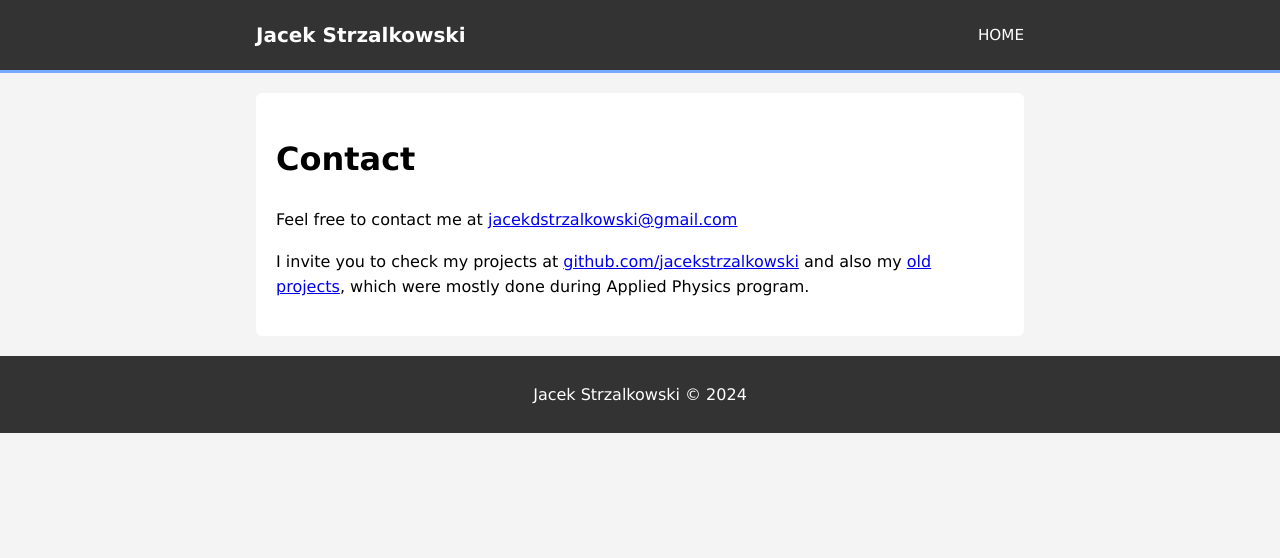
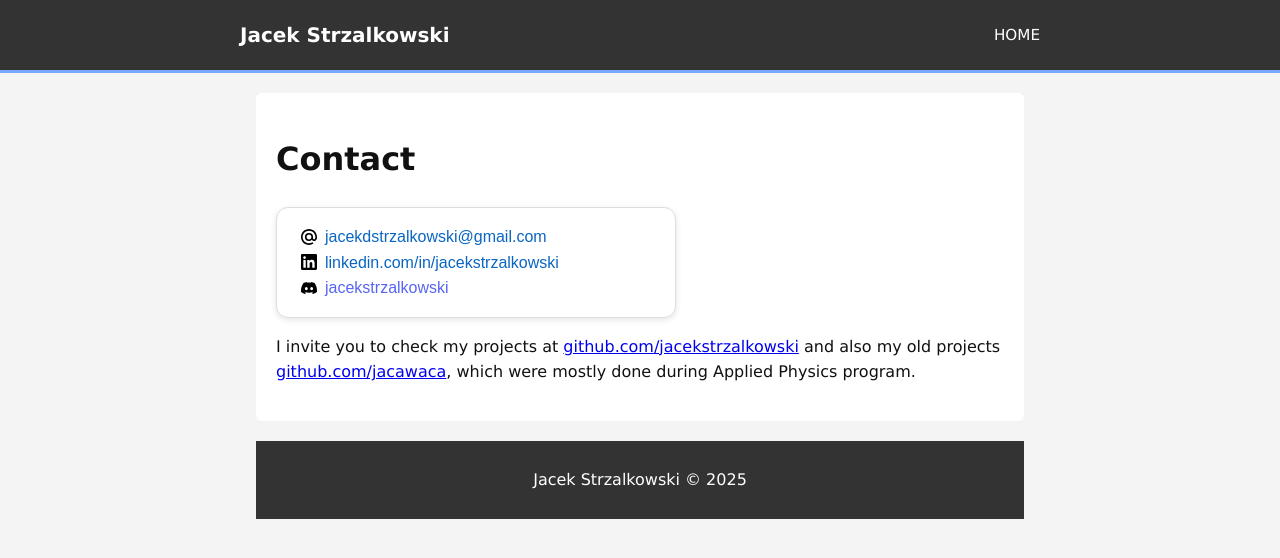
Before and after one commit to jacekstrzalkowski/jacekstrzalkowski.github.io, a Jekyll site: the page contact.html, which Jekyll copies as it is, in a window 1280 px wide. Shown: the top 558 px of the page. Built offline with Jekyll 4.4.1, drawn with Linux system fonts in a browser that asks for light colours.

Commit message:
Add contact icons for email, LinkedIn, and Discord; update contact page layout and styling

```diff
--- a/_layouts/post.html
+++ b/_layouts/post.html
@@ -26,7 +26,7 @@
     </nav>
   </header>
 
-  <main class="container"></main>
+  <main class="container">
     <div class="content">
       <article class="post">
         <h1>{{ page.title }}</h1>
--- a/contact.html
+++ b/contact.html
@@ -23,14 +23,36 @@
     <div class="container">
         <div class="content">
             <h1>Contact</h1>
-            <p>Feel free to contact me at <a href="mailto:jacekdstrzalkowski@gmail.com">jacekdstrzalkowski@gmail.com</a></p>
-            <p>I invite you to check my projects at <a href="https://github.com/jacekstrzalkowski">github.com/jacekstrzalkowski</a> and also my <a href="https://github.com/jacawaca">old projects</a>, which were mostly done during Applied Physics program.</p>
+            <div class="contact-card">
+
+            <div class="contact-item email">
+                <img src="assets/icons/mail.svg" alt="Email">
+                <a href="mailto:jacekdstrzalkowski@gmail.com">
+                    jacekdstrzalkowski@gmail.com
+                </a>
+            </div>
+
+            <div class="contact-item">
+                <img src="assets/icons/linkedin.svg" alt="LinkedIn">
+                <a href="https://www.linkedin.com/in/jacekstrzalkowski-ab3609216/" target="_blank" rel="noopener noreferrer">
+                    linkedin.com/in/jacekstrzalkowski
+                </a>
+            </div>
+
+            <div class="contact-item discord">
+                <img src="assets/icons/discord.svg" alt="Discord">
+                <a href="https://discordapp.com/users/jacekstrzalkowski" target="_blank" rel="noopener noreferrer">
+                    jacekstrzalkowski
+                </a>
+            </div>
+
 
         </div>
+        <p>I invite you to check my projects at <a href="https://github.com/jacekstrzalkowski">github.com/jacekstrzalkowski</a> and also my old projects <a href="https://github.com/jacawaca">github.com/jacawaca</a>, which were mostly done during Applied Physics program.</p>
     </div>
 
     <footer>
-        <p>Jacek Strzalkowski &copy; 2024</p>
+        <p>Jacek Strzalkowski &copy; 2025</p>
     </footer>
 </body>
 </html>
--- a/style.css
+++ b/style.css
@@ -1,13 +1,14 @@
+/* ========== Base / Reset ========== */
 * { box-sizing: border-box; }
+html, body { margin: 0; padding: 0; }
 body {
   font-family: Verdana, Geneva, Tahoma, sans-serif;
-  margin: 0;
-  padding: 0;
   background: #f4f4f4;
   line-height: 1.6;
+  color: #111;
 }
 
-/* Layout container: 80% width but never wider than 800px */
+/* ========== Layout Container ========== */
 .container {
   width: 80%;
   max-width: 800px;
@@ -15,7 +16,7 @@
   padding: 0 1rem;
 }
 
-/* Header */
+/* ========== Header ========== */
 header {
   background: #333;
   color: #fff;
@@ -27,8 +28,7 @@
   justify-content: space-between;
   gap: 1rem;
   min-height: 70px;
-  padding-top: 10px; /* slightly less than your 30px for balance */
-  padding-bottom: 10px;
+  padding: 10px 0;
 }
 #branding h1 {
   margin: 0;
@@ -48,32 +48,96 @@
   gap: 20px;
 }
 
-/* Main content blocks */
-.content, .post {
+/* ========== Main Content Blocks ========== */
+.content,
+.post {
   background: #fff;
   margin-top: 20px;
   padding: 20px;
   border-radius: 6px;
 }
 
-/* Typography inside posts */
-.post h1, .post h2, .post h3 { line-height: 1.25; margin-top: 1.2em; }
+/* ========== Typography in Posts ========== */
+.post h1, .post h2, .post h3 {
+  line-height: 1.25;
+  margin-top: 1.2em;
+}
 .post p { margin: 0.8em 0; }
 
-/* Images: scale to column width by default */
-.post img {
+/* ========== Images (scoped) ========== */
+/* Full-width images only inside .post (and .content if used) */
+.post img,
+.content img,
+.markdown-body img {
+  display: block;
   max-width: 100%;
   width: 100%;
   height: auto;
-  display: block;
   margin: 1em auto;
 }
 
-/* Optional utility for side-by-side, opt-in */
+/* Optional: utility class if you want to opt-in for other places */
+.img-fluid {
+  display: block;
+  max-width: 100%;
+  width: 100%;
+  height: auto;
+  margin: 1em auto;
+}
+
+/* Row/half helpers for side-by-side images/text in posts */
+.post .row { display: flex; gap: 4%; flex-wrap: wrap; }
 .post img.half { max-width: 48%; width: 48%; }
-.post .row { display: flex; gap: 4%; flex-wrap: wrap; }
 
-/* Footer */
+/* ========== Contact Card ========== */
+.contact-card {
+  max-width: 400px;
+  padding: 1rem 1.5rem;
+  border: 1px solid #ddd;
+  border-radius: 12px;
+  box-shadow: 0 2px 6px rgba(0,0,0,0.1);
+  background: #fff;
+  font-family: Arial, sans-serif;
+}
+.contact-card h1 {
+  font-size: 1.5rem;
+  margin-bottom: 1rem;
+  color: #333;
+}
+.contact-item {
+  display: flex;
+  align-items: center;
+  gap: 8px;
+}
+/* Hard override to beat post/content image rules */
+.contact-card .contact-item img {
+  width: 1em !important;
+  height: 1em !important;
+  max-width: none !important;
+  display: inline-block !important;
+  margin: 0 !important;
+  vertical-align: -0.125em;
+}
+.contact-item a {
+  color: #0a66c2;
+  text-decoration: none;
+}
+
+
+.contact-item.discord a {
+  color: #5865F2; /* Discord blurple */
+}
+.contact-item.discord a:hover {
+  text-decoration: underline;
+}
+
+.contact-item.email a:hover {
+  text-decoration: underline;
+}
+
+.contact-item a:hover { text-decoration: underline; }
+
+/* ========== Footer ========== */
 footer {
   background: #333;
   color: #fff;
@@ -82,31 +146,12 @@
   margin-top: 20px;
 }
 
-/* Small screens */
+/* ========== Small Screens ========== */
 @media (max-width: 600px) {
-  header .container { flex-wrap: wrap; justify-content: center; text-align: center; }
+  header .container {
+    flex-wrap: wrap;
+    justify-content: center;
+    text-align: center;
+  }
   header nav ul { gap: 12px; }
 }
-
-.content img,
-.post img,
-.markdown-body img, /* in case you ever use a GitHub-style wrapper */
-img {
-  display: block;
-  max-width: 100%;
-  width: 100%;
-  height: auto;
-  margin: 1em auto;
-}
-
-.container .content .post img,
-.container .content img,
-.container img {
-  display: block;
-  width: 100% !important;
-  max-width: 100% !important;
-  height: auto !important;
-  margin: 1em auto;
-}
-
-.container .content .post { outline: 2px dashed rgba(255,0,0,.35); }
```
Also changed, not shown: index.html (+14 -5 lines), assets/icons/discord.svg (added), assets/icons/linkedin.svg (added), assets/icons/mail.svg (added).
